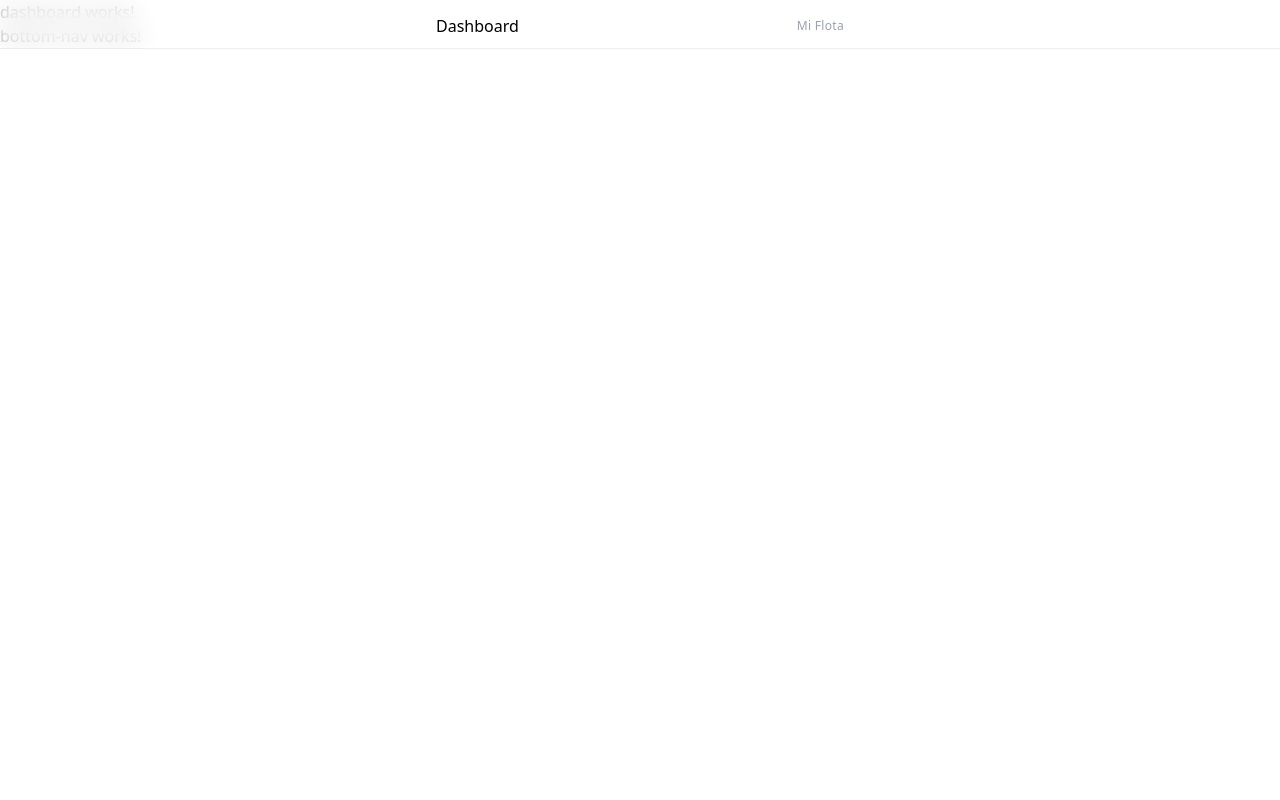
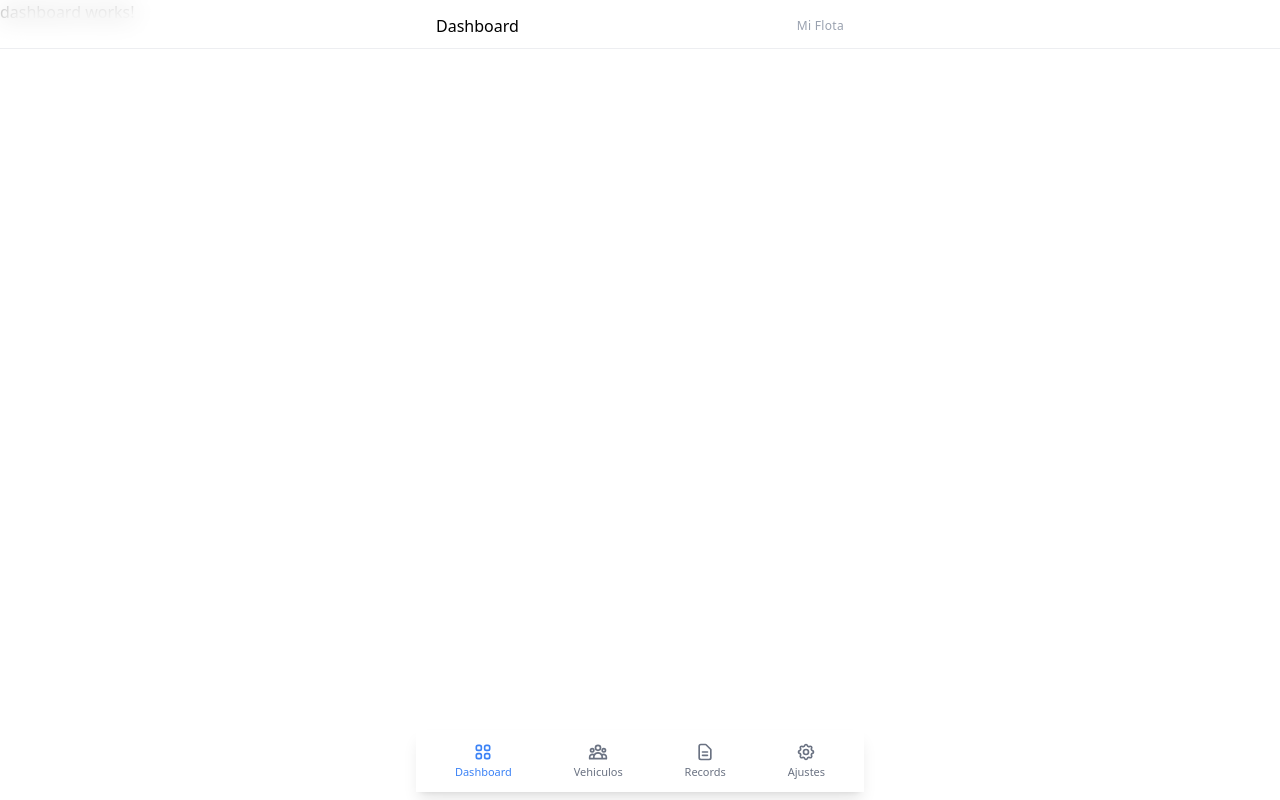
Before and after one commit to Estuardo-Sazo/mi-flota-curso-angular, an Angular app: page / in a window 1280 px wide. Built offline with nearby package versions, Linux system fonts and the light colour scheme.

Commit message:
feat: Add bottom navigation components and initial application routing.

```diff
--- a/src/app/app.routes.ts
+++ b/src/app/app.routes.ts
@@ -22,6 +22,11 @@ export const routes: Routes = [
         loadComponent: () =>
           import('./features/records/views/records/records').then((m) => m.Records),
       },
+      {
+        path: 'settings',
+        loadComponent: () =>
+          import('./features/settings/views/settings/settings').then((m) => m.Settings),
+      },
     ],
   },
 ];
--- a/src/app/shared/components/bottom-nav/bottom-nav.html
+++ b/src/app/shared/components/bottom-nav/bottom-nav.html
@@ -1 +1,81 @@
-<p>bottom-nav works!</p>
+<div class="fixed bottom-2 left-0 right-0 flex items-center justify-center z-30">
+  <nav class="bg-white/90 shadow-lg flex justify-around w-full max-w-md mx-auto px-2 py-1">
+    <!-- Dashboard -->
+    <app-btn-bottom-nav label="Dashboard" route="/" [exactMatch]="true">
+      <svg
+        class="w-5 h-5"
+        fill="none"
+        stroke="currentColor"
+        viewBox="0 0 24 24"
+        xmlns="http://www.w3.org/2000/svg"
+      >
+        <path
+          stroke-linecap="round"
+          stroke-linejoin="round"
+          stroke-width="2"
+          d="M4 6a2 2 0 012-2h2a2 2 0 012 2v2a2 2 0 01-2 2H6a2 2 0 01-2-2V6zM14 6a2 2 0 012-2h2a2 2 0 012 2v2a2 2 0 01-2 2h-2a2 2 0 01-2-2V6zM4 16a2 2 0 012-2h2a2 2 0 012 2v2a2 2 0 01-2 2H6a2 2 0 01-2-2v-2zM14 16a2 2 0 012-2h2a2 2 0 012 2v2a2 2 0 01-2 2h-2a2 2 0 01-2-2v-2z"
+        />
+      </svg>
+    </app-btn-bottom-nav>
+
+    <!-- Vehiculos -->
+    <app-btn-bottom-nav label="Vehiculos" route="/vehicles">
+      <svg
+        class="w-5 h-5"
+        fill="none"
+        stroke="currentColor"
+        viewBox="0 0 24 24"
+        xmlns="http://www.w3.org/2000/svg"
+      >
+        <path
+          stroke-linecap="round"
+          stroke-linejoin="round"
+          stroke-width="2"
+          d="M17 20h5v-2a3 3 0 00-5.356-1.857M17 20H7m10 0v-2c0-.656-.126-1.283-.356-1.857M7 20H2v-2a3 3 0 015.356-1.857M7 20v-2c0-.656.126-1.283.356-1.857m0 0a5.002 5.002 0 019.288 0M15 7a3 3 0 11-6 0 3 3 0 016 0zm6 3a2 2 0 11-4 0 2 2 0 014 0zM7 10a2 2 0 11-4 0 2 2 0 014 0z"
+        />
+      </svg>
+    </app-btn-bottom-nav>
+
+    <!-- Records -->
+    <app-btn-bottom-nav label="Records" route="/records">
+      <svg
+        class="w-5 h-5"
+        fill="none"
+        stroke="currentColor"
+        viewBox="0 0 24 24"
+        xmlns="http://www.w3.org/2000/svg"
+      >
+        <path
+          stroke-linecap="round"
+          stroke-linejoin="round"
+          stroke-width="2"
+          d="M9 12h6m-6 4h6m2 5H7a2 2 0 01-2-2V5a2 2 0 012-2h5.586a1 1 0 01.707.293l5.414 5.414a1 1 0 01.293.707V19a2 2 0 01-2 2z"
+        />
+      </svg>
+    </app-btn-bottom-nav>
+
+    <!-- Settings -->
+    <app-btn-bottom-nav label="Ajustes" route="/settings">
+      <svg
+        class="w-5 h-5"
+        fill="none"
+        stroke="currentColor"
+        viewBox="0 0 24 24"
+        xmlns="http://www.w3.org/2000/svg"
+      >
+        <path
+          stroke-linecap="round"
+          stroke-linejoin="round"
+          stroke-width="2"
+          d="M10.325 4.317c.426-1.756 2.924-1.756 3.35 0a1.724 1.724 0 002.573 1.066c1.543-.94 3.31.826 2.37 2.37a1.724 1.724 0 001.065 2.572c1.756.426 1.756 2.924 0 3.35a1.724 1.724 0 00-1.066 2.573c.94 1.543-.826 3.31-2.37 2.37a1.724 1.724 0 00-2.572 1.065c-.426 1.756-2.924 1.756-3.35 0a1.724 1.724 0 00-2.573-1.066c-1.543.94-3.31-.826-2.37-2.37a1.724 1.724 0 00-1.065-2.572c-1.756-.426-1.756-2.924 0-3.35a1.724 1.724 0 001.066-2.573c-.94-1.543.826-3.31 2.37-2.37.996.608 2.296.07 2.572-1.065z"
+        />
+        <path
+          stroke-linecap="round"
+          stroke-linejoin="round"
+          stroke-width="2"
+          d="M15 12a3 3 0 11-6 0 3 3 0 016 0z"
+        />
+      </svg>
+    </app-btn-bottom-nav>
+  </nav>
+</div>
--- /dev/null
+++ b/src/app/shared/components/btn-bottom-nav/btn-bottom-nav.css
@@ -0,0 +1,15 @@
+button.active {
+  color: #3b82f6;
+}
+
+button.active svg {
+  stroke: #3b82f6;
+}
+
+button:hover {
+  color: #06a5fa;
+}
+
+button:hover svg {
+  stroke: #06a5fa;
+}
--- /dev/null
+++ b/src/app/shared/components/btn-bottom-nav/btn-bottom-nav.html
@@ -0,0 +1,9 @@
+<button
+  [routerLink]="route()"
+  routerLinkActive="active"
+  [routerLinkActiveOptions]="{ exact: exactMatch() }"
+  class="flex-1 flex flex-col items-center justify-center py-2 text-[11px] font-medium text-gray-500 gap-0.5 transition-colors duration-150"
+>
+  <ng-content />
+  <span>{{ label() }}</span>
+</button>
--- /dev/null
+++ b/src/app/shared/components/btn-bottom-nav/btn-bottom-nav.ts
@@ -0,0 +1,14 @@
+import { Component, input } from '@angular/core';
+import { RouterLink, RouterLinkActive } from '@angular/router';
+
+@Component({
+  selector: 'app-btn-bottom-nav',
+  imports: [RouterLink, RouterLinkActive],
+  templateUrl: './btn-bottom-nav.html',
+  styleUrl: './btn-bottom-nav.css',
+})
+export class BtnBottomNav {
+  label = input.required<string>();
+  route = input.required<string>();
+  exactMatch = input<boolean>(false);
+}
```
Also changed, not shown: src/app/shared/components/bottom-nav/bottom-nav.ts (+4 -5 lines).
